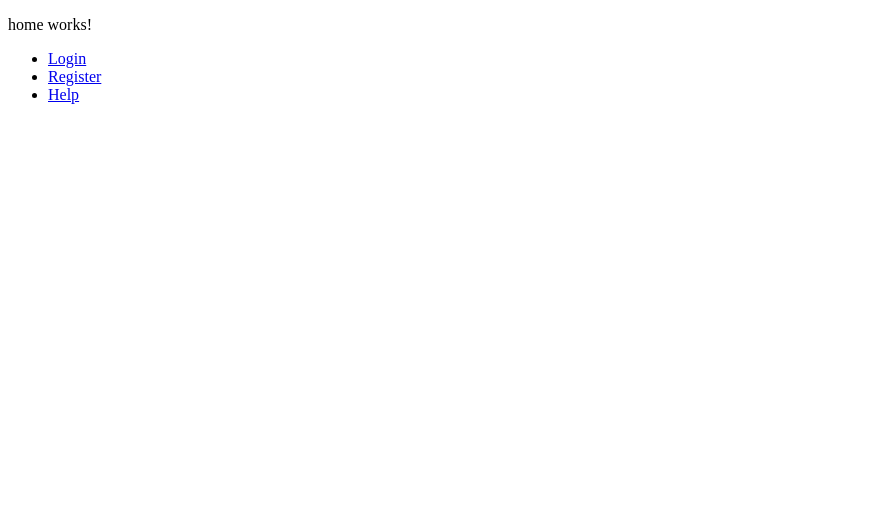
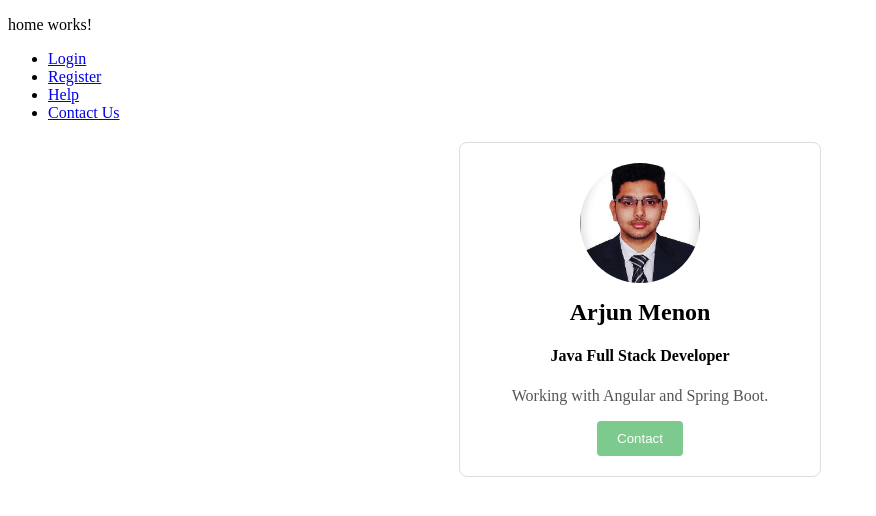
Before and after one commit to ArjunMenon27/my-angular-app, an Angular app: page /contact-us in a window 1280 px wide. Before the commit this address led to /. Shown: the top 516 px of the page, without its empty margins (0-876 px from the left). Built offline with nearby package versions, Linux system fonts and the light colour scheme.

Commit message:
Update Angular Code

```diff
--- a/src/app/app-module.ts
+++ b/src/app/app-module.ts
@@ -8,6 +8,7 @@ import { Home } from './home/home';
 import { Login } from './login/login';
 import { Register } from './register/register';
 import { Help } from './help/help';
+import { ContactUS } from './contact-us/contact-us';
 
 @NgModule({
   declarations: [
@@ -15,7 +16,8 @@ import { Help } from './help/help';
     Home,
     Login,
     Register,
-    Help
+    Help,
+    ContactUS
   ],
   imports: [
     BrowserModule,
--- a/src/app/app-routing-module.ts
+++ b/src/app/app-routing-module.ts
@@ -4,13 +4,15 @@ import { Login } from './login/login';
 import { Register } from './register/register';
 import { Home } from './home/home';
 import { Help } from './help/help';
+import { ContactUS } from './contact-us/contact-us';
 
 const routes: Routes = [
   { path: '', redirectTo: 'login', pathMatch: 'full' },
   { path: 'login', component: Login },
   { path: 'register', component: Register },
   { path: 'home', component: Home },
-  { path: 'help', component: Help }
+  { path: 'help', component: Help },
+  { path: 'contact-us', component: ContactUS }
 ];
 
 @NgModule({
--- /dev/null
+++ b/src/app/contact-us/contact-us.css
@@ -0,0 +1,37 @@
+.contact-card {
+  max-width: 320px;
+  margin: 20px auto;
+  padding: 20px;
+  border: 1px solid #ddd;
+  border-radius: 8px;
+  text-align: center;
+}
+
+.profile-photo {
+  width: 120px;
+  height: 120px;
+  border-radius: 50%;
+  object-fit: cover;
+}
+
+.details h2 {
+  margin: 12px 0 4px;
+}
+
+.details p {
+  color: #555;
+}
+
+.green-btn {
+  background-color: #28a745;
+  color: white;
+  border: none;
+  padding: 10px 20px;
+  border-radius: 4px;
+  cursor: pointer;
+}
+
+.green-btn:disabled {
+  opacity: 0.6;
+  cursor: not-allowed;
+}
--- /dev/null
+++ b/src/app/contact-us/contact-us.html
@@ -0,0 +1,11 @@
+<div class="contact-card">
+    <img [src]="image" [alt]="name" class="profile-photo">
+
+    <section class="details">
+        <h2>{{ name }}</h2>
+        <h4>{{ designation }}</h4>
+        <p>{{ description }}</p>
+    </section>
+
+    <button class="green-btn" [disabled]="isButtonDisabled">Contact</button>
+</div>
--- /dev/null
+++ b/src/app/contact-us/contact-us.ts
@@ -0,0 +1,15 @@
+import { Component } from '@angular/core';
+
+@Component({
+  selector: 'app-contact-us',
+  standalone: false,
+  templateUrl: './contact-us.html',
+  styleUrl: './contact-us.css',
+})
+export class ContactUS {
+  name: string = 'Arjun Menon';
+  designation: string = 'Java Full Stack Developer';
+  image: string = 'profile.jpg';
+  description: string = 'Working with Angular and Spring Boot.';
+  isButtonDisabled: boolean = true;
+}
--- a/src/app/home/home.html
+++ b/src/app/home/home.html
@@ -3,4 +3,5 @@
     <li><a routerLink="/login">Login</a></li>
     <li><a routerLink="/register">Register</a></li>
     <li><a routerLink="/help">Help</a></li>
+    <li><a routerLink="/contact-us">Contact Us</a></li>
 </ul>
```
Also changed, not shown: public/profile.jpg (added), 1 other file (tests, documents, lock files or other folders).
